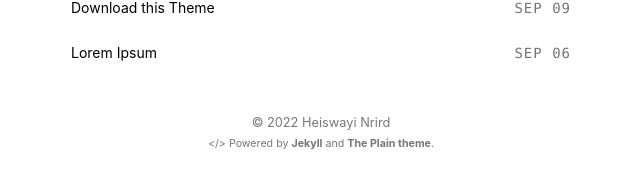
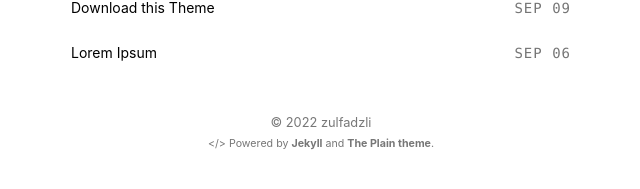
Before and after one commit to heiswayi/the-plain, a Jekyll site: the page built from index.html, in a window 1280 px wide. Shown: the part 432-621 px from the top of the page, without its empty margins (319-959 px from the left). Built offline with Jekyll 4.4.1, drawn with Linux system fonts in a browser that asks for light colours.

Commit message:
commit on master

```diff
--- a/_config.yml
+++ b/_config.yml
@@ -1,11 +1,11 @@
 # Site Info
 title:              "The Plain"
 description:        "A minimalist Jekyll theme"
-author_name:        "Heiswayi Nrird" # change this to your name
-logo_url:           https://avatars0.githubusercontent.com/u/13794983?v=4 # Get it from GitHub API: https://api.github.com/users/<username>
+author_name:        "zulfadzli" # change this to your name
+logo_url:           https://avatars.githubusercontent.com/u/104760526?v=4 # Get it from GitHub API: https://api.github.com/users/<username>
 
 # Site Settings
-url:                https://heiswayi.github.io # main url
+url:                https://zulfadz.github.io # main url
 baseurl:            /the-plain
 permalink:          /:title # Post permalink
 timezone:           Asia/Kuala_Lumpur # https://en.wikipedia.org/wiki/List_of_tz_database_time_zones
```
